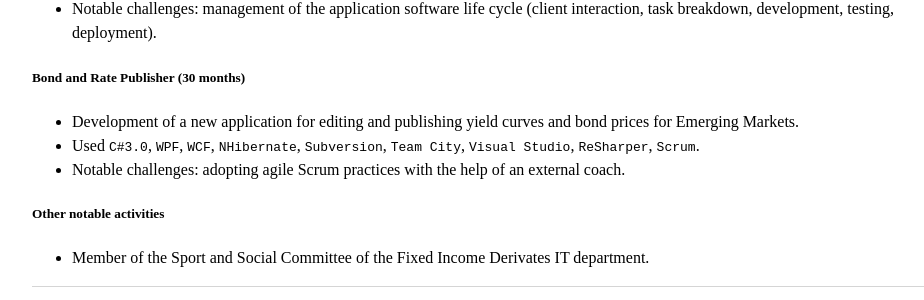
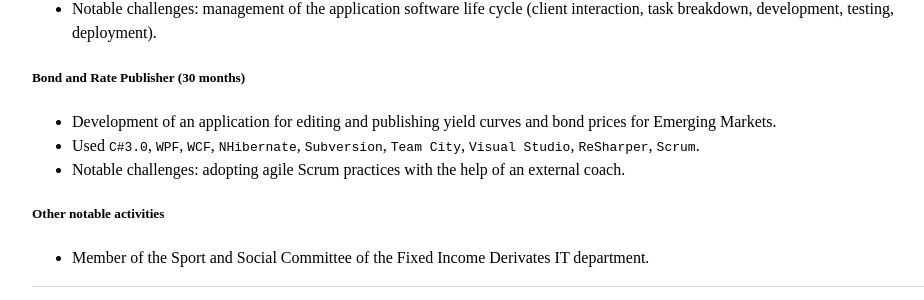
Before and after one commit to caroleolivier/caroleolivier.github.io, a Jekyll site: the page built from cv/experience/credit-suisse.md, in a window 1280 px wide. Shown: the part 285-585 px from the top of the page, without its empty margins (160-1084 px from the left). Built offline with Jekyll 4.4.1, drawn with Linux system fonts in a browser that asks for light colours; our own code applies the rules of GitHub Pages for plain Markdown files.

Commit message:
modify content of Credit Suisse experience

```diff
--- a/cv/experience/credit-suisse.md
+++ b/cv/experience/credit-suisse.md
@@ -8,7 +8,7 @@
 
 
 ##### Bond and Rate Publisher (30 months)
-* Development of a new application for editing and publishing yield curves and bond prices for Emerging Markets.
+* Development of an application for editing and publishing yield curves and bond prices for Emerging Markets.
 * Used `C#3.0`, `WPF`, `WCF`, `NHibernate`, `Subversion`, `Team City`, `Visual Studio`, `ReSharper`, `Scrum`.
 * Notable challenges: adopting agile Scrum practices with the help of an external coach.
 
```
